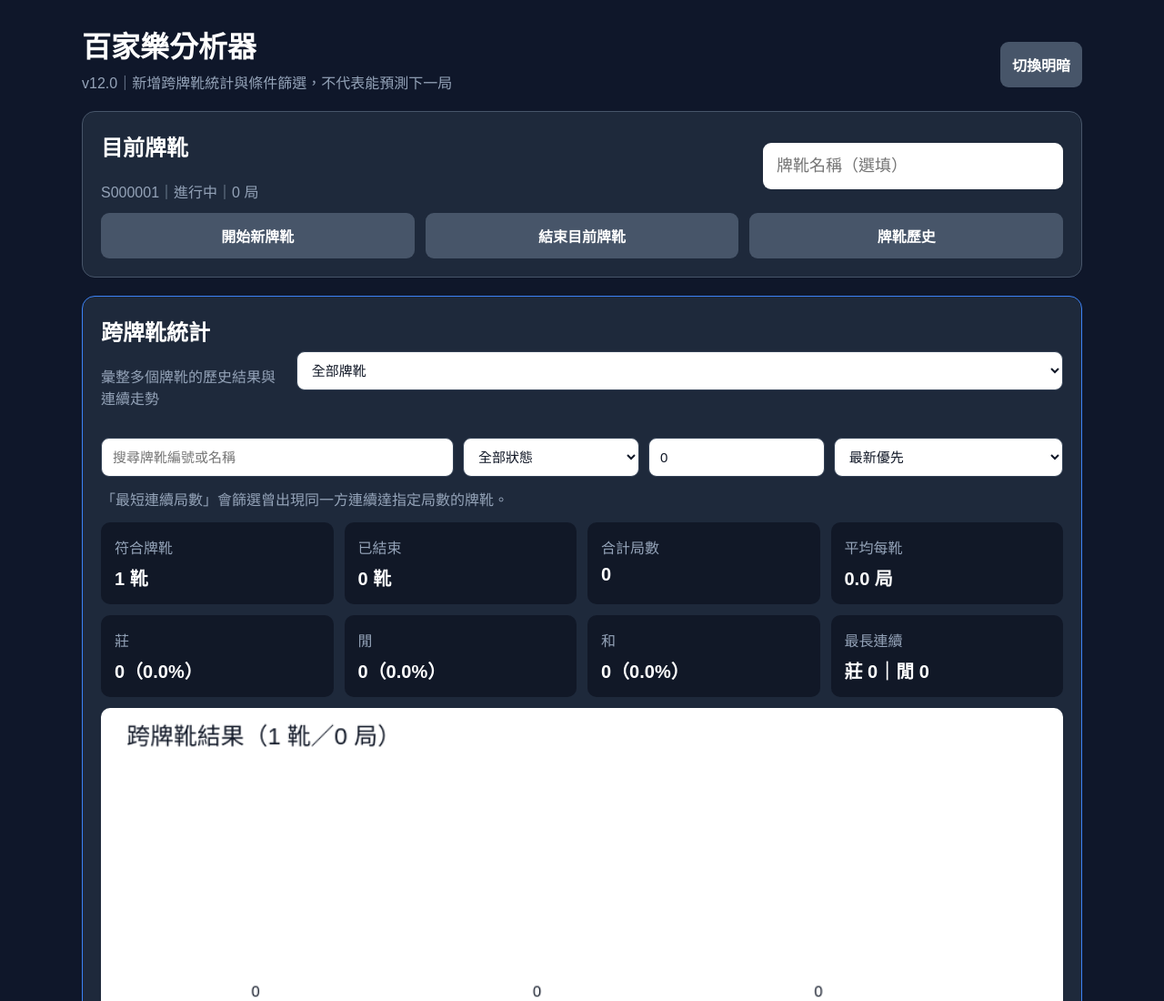
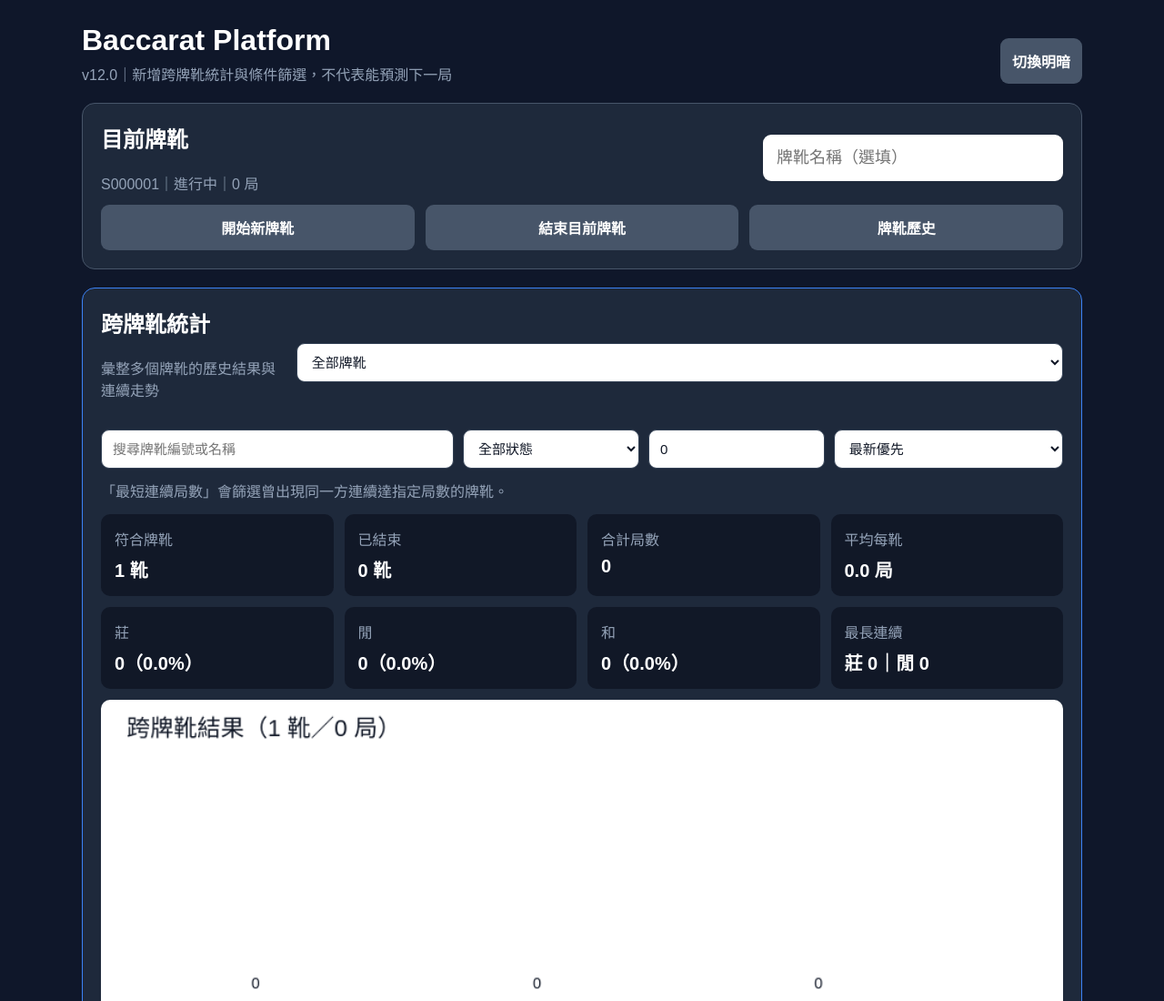
Before and after one commit to hawkvisionai/BaccaratRecorder, a plain HTML site: page index.html in a window 1280 px wide. Shown: the top 1100 px of the page at 91% size. Drawn offline with Linux system fonts and the light colour scheme.

Commit message:
Update index.html

```diff
--- a/index.html
+++ b/index.html
@@ -3,13 +3,13 @@
 <head>
   <meta charset="UTF-8">
   <meta name="viewport" content="width=device-width, initial-scale=1.0">
-  <title>百家樂分析器 v12.0</title>
+  <title>Baccarat Platform</title>
   <link rel="stylesheet" href="style.css">
 </head>
 <body>
   <main class="container">
     <header class="app-header">
-      <div><h1>百家樂分析器</h1><p class="subtitle">v12.0｜新增跨牌靴統計與條件篩選，不代表能預測下一局</p></div>
+      <div><h1>Baccarat Platform</h1><p class="subtitle">v12.0｜新增跨牌靴統計與條件篩選，不代表能預測下一局</p></div>
       <button id="themeButton" class="ghost-button" type="button">切換明暗</button>
     </header>
 
```
